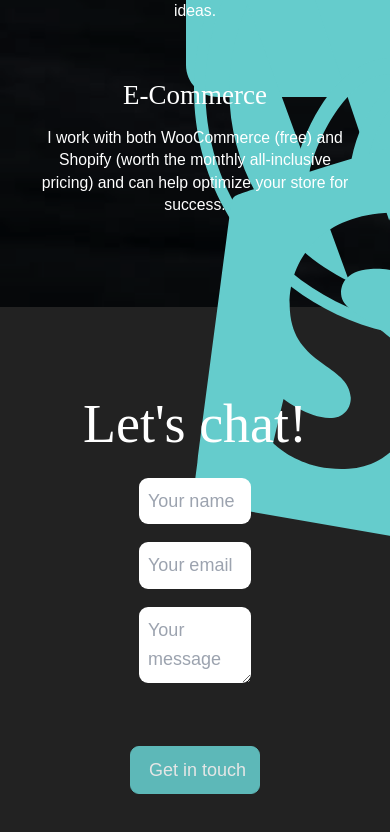
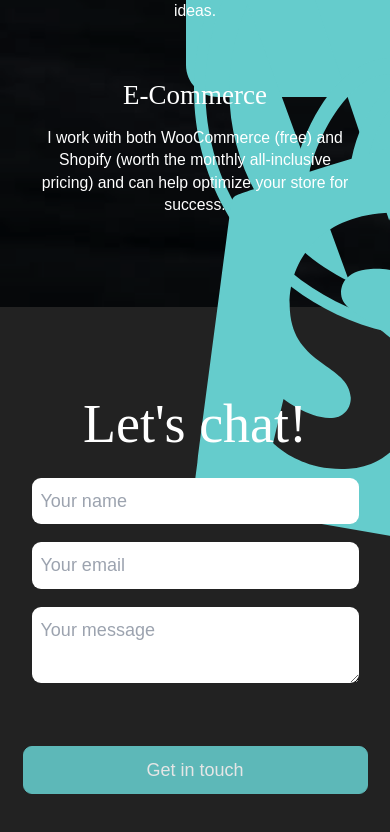
Before and after one commit to elcarp/lisecarpenter.com, a Next.js app: page / in a window 390 px wide. Shown: the part 3349-4181 px from the top of the page. Built offline with nearby package versions, Linux system fonts and the light colour scheme.

Commit message:
add responsive styling

```diff
--- a/pages/index.tsx
+++ b/pages/index.tsx
@@ -44,7 +44,7 @@ const Home: NextPage = () => {
       </section>
       <section className='pb-20' id='contact'>
         <h1 className='text-white pt-20 pb-4 text-center'>Let's chat!</h1>
-        <div className='w-1/3 mx-auto text-center'>
+        <div className='w-full lg:w-1/3 px-5 mx-auto text-center'>
           <form
             action='https://public.herotofu.com/v1/8e2e9d80-36a8-11ef-b65d-f35c9518deb4'
             method='post'
```
